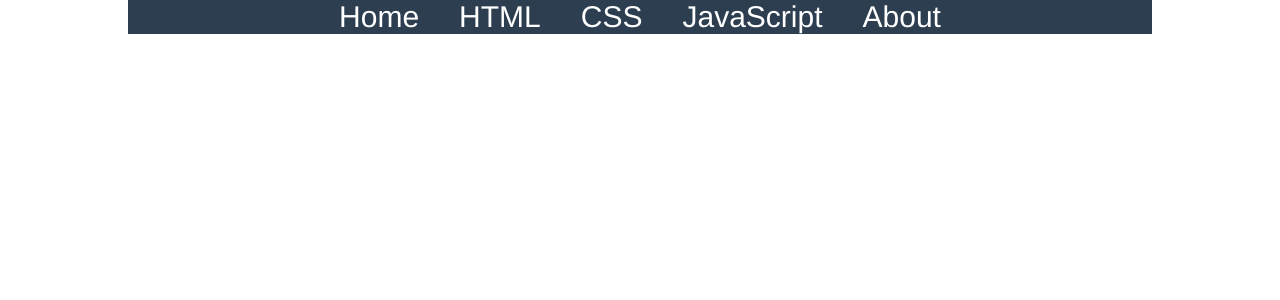
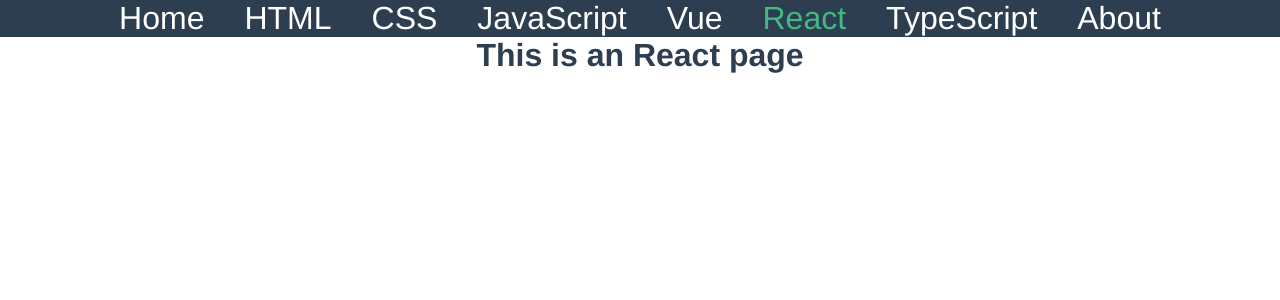
Before and after one commit to junjieweb/Learn-front-end-from-scratch, a Vue app: page /react in a window 1280 px wide. Shown: the top 300 px of the page. Built offline with nearby package versions, Linux system fonts and the light colour scheme.

Commit message:
feat: Create project

```diff
--- a/package.json
+++ b/package.json
@@ -1,5 +1,5 @@
 {
-  "name": "learn-frontend-from-scratch",
+  "name": "freeFrontendCamp",
   "version": "0.1.0",
   "private": true,
   "scripts": {
--- a/src/App.vue
+++ b/src/App.vue
@@ -26,14 +26,12 @@ export default defineComponent({
   -moz-osx-font-smoothing: grayscale;
   text-align: center;
   color: #2c3e50;
-  max-width: 80%;
   margin: 0 auto;
 }
 a {
   text-decoration: none;
   margin: 0 20px;
   color: #fff;
-  font-size: 30px;
   &.router-link-exact-active {
     color: #42b983;
   }
--- a/src/components/HeaderNav.vue
+++ b/src/components/HeaderNav.vue
@@ -4,6 +4,9 @@
     <router-link to="/html">HTML</router-link>
     <router-link to="/css">CSS</router-link>
     <router-link to="/javascript">JavaScript</router-link>
+    <router-link to="/vue">Vue</router-link>
+    <router-link to="/react">React</router-link>
+    <router-link to="/typescript">TypeScript</router-link>
     <router-link to="/about">About</router-link>
   </nav>
 </template>
@@ -19,9 +22,10 @@ export default defineComponent({
 <style scoped lang="less">
 nav {
   display: flex;
-  flex-flow: row;
+  flex-flow: row wrap;
   justify-content: center;
   background: #2c3e50;
   color: #fff;
+  font-size: 2rem;
 }
 </style>
--- a/src/components/HelloWorld.vue
+++ b/src/components/HelloWorld.vue
@@ -1,14 +1,14 @@
 <template>
   <div class="hello">
-    <h1>{{ msg }}</h1>
+    <h2>{{ msg }}</h2>
     <p>
-      For a guide and recipes on how to configure / customize this project,<br />
-      check out the
+      有关如何配置自定义此项目的配置和指南，<br />
+      查看
       <a href="https://cli.vuejs.org" target="_blank" rel="noopener"
-        >vue-cli documentation</a
+        >vue-cli 文档</a
       >.
     </p>
-    <h3>Installed CLI Plugins</h3>
+    <h3>安装的 CLI 插件</h3>
     <ul>
       <li>
         <a
@@ -51,7 +51,7 @@
         >
       </li>
     </ul>
-    <h3>Essential Links</h3>
+    <h3>基本链接</h3>
     <ul>
       <li>
         <a href="https://vuejs.org" target="_blank" rel="noopener">Core Docs</a>
@@ -75,7 +75,7 @@
         <a href="https://news.vuejs.org" target="_blank" rel="noopener">News</a>
       </li>
     </ul>
-    <h3>Ecosystem</h3>
+    <h3>生态系统</h3>
     <ul>
       <li>
         <a href="https://router.vuejs.org" target="_blank" rel="noopener"
--- a/src/router/index.ts
+++ b/src/router/index.ts
@@ -19,17 +19,32 @@ const routes: Array<RouteRecordRaw> = [
   {
     path: "/html",
     name: "html",
-    component: () => import("../views/HTML.vue"),
+    component: () => import("../views/HTMLView.vue"),
   },
   {
     path: "/css",
     name: "css",
-    component: () => import("../views/CSS.vue"),
+    component: () => import("../views/CSSView.vue"),
   },
   {
     path: "/javascript",
     name: "javascript",
-    component: () => import("../views/JavaScript.vue"),
+    component: () => import("../views/JavaScriptView.vue"),
+  },
+  {
+    path: "/vue",
+    name: "vue",
+    component: () => import("../views/VueView.vue"),
+  },
+  {
+    path: "/react",
+    name: "react",
+    component: () => import("../views/ReactView.vue"),
+  },
+  {
+    path: "/typescript",
+    name: "typescript",
+    component: () => import("../views/TypeScriptView.vue"),
   },
 ];
 
--- a/src/views/HomeView.vue
+++ b/src/views/HomeView.vue
@@ -1,7 +1,8 @@
 <template>
   <div class="home">
+    <h1>This is an Home page</h1>
     <img alt="Vue logo" src="../assets/logo.png" />
-    <HelloWorld msg="Welcome to Your Vue.js + TypeScript App" />
+    <HelloWorld msg="欢迎来到您的 Vue.js + TypeScript App" />
   </div>
 </template>
 
--- /dev/null
+++ b/src/views/ReactView.vue
@@ -0,0 +1,5 @@
+<template>
+  <div class="about">
+    <h1>This is an React page</h1>
+  </div>
+</template>
--- /dev/null
+++ b/src/views/TypeScriptView.vue
@@ -0,0 +1,5 @@
+<template>
+  <div class="about">
+    <h1>This is an TypeScript page</h1>
+  </div>
+</template>
--- /dev/null
+++ b/src/views/VueView.vue
@@ -0,0 +1,5 @@
+<template>
+  <div class="about">
+    <h1>This is an Vue page</h1>
+  </div>
+</template>
```
Also changed, not shown: src/views/CSSView.vue (renamed from src/views/CSS.vue), src/views/HTMLView.vue (renamed from src/views/HTML.vue), src/views/JavaScriptView.vue (renamed from src/views/JavaScript.vue), 2 other files (tests, documents, lock files or other folders).
